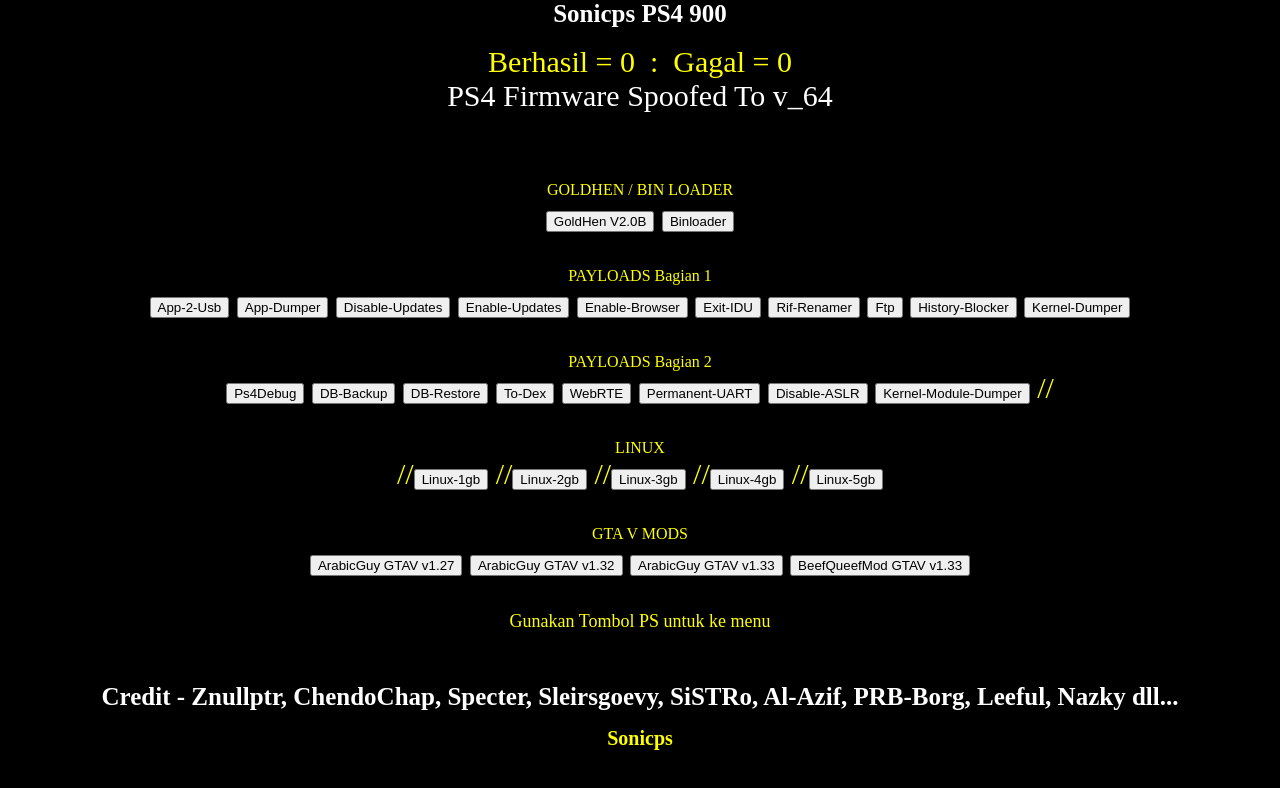
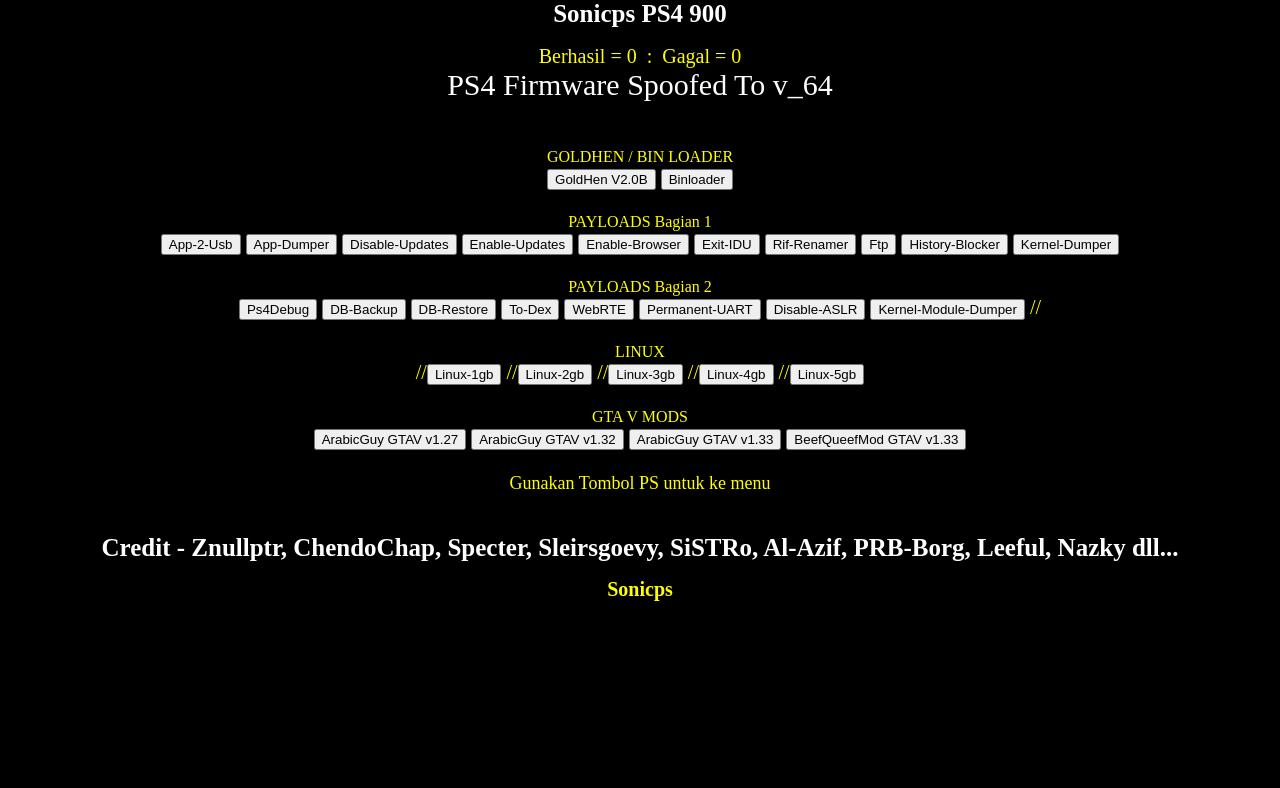
Before and after one commit to sonicps/900, a plain HTML site: page index.html in a window 1280 px wide. Drawn offline with Linux system fonts and the light colour scheme.

Commit message:
Update index.html

```diff
--- a/index.html
+++ b/index.html
@@ -3,7 +3,7 @@
 <title>Sonicps PS4 900</title>
 <style>
 body{background-color:black;
-color:yellow;font-size:30px;text-align:center;margin:0;overflow:hidden;}
+color:yellow;font-size:20px;text-align:center;margin:0;overflow:hidden;}
 .info{overflow: hidden;position: fixed;position: absolute;top: 45%;left: 50%;font-size: 25px;font-family: sans-serif;color: #b8b8b8;transform: translate(-50%, -50%);}
 </style>
 
```
